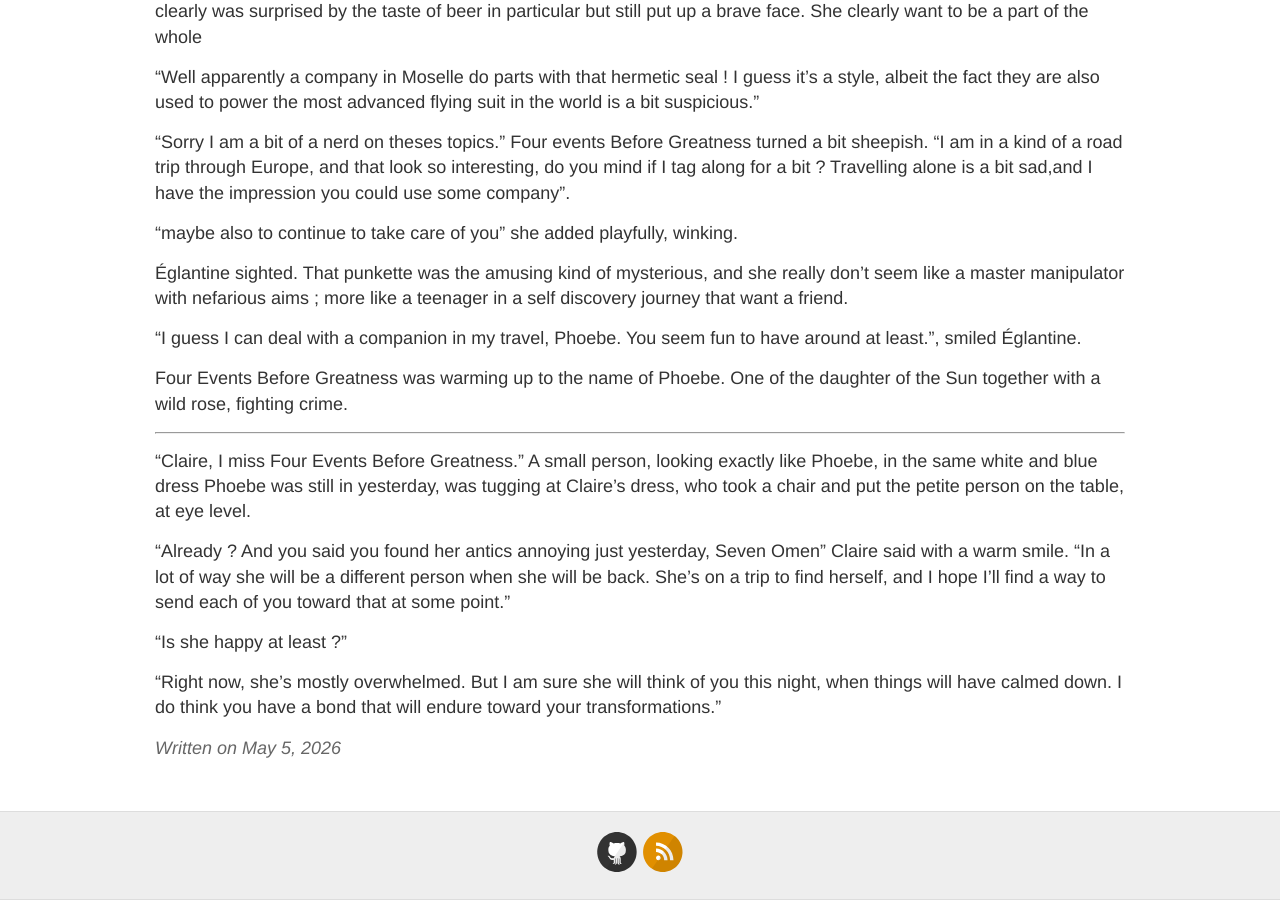
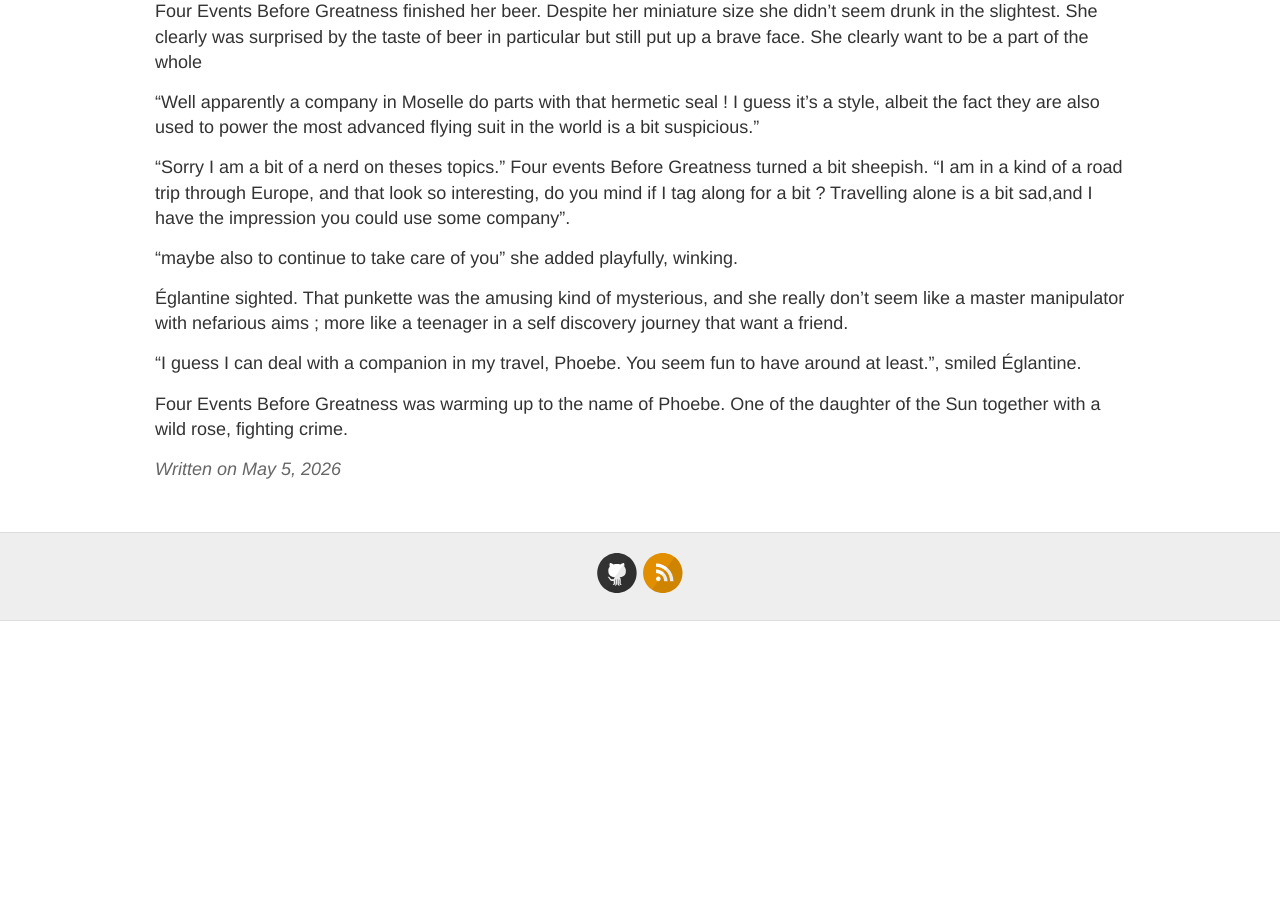
Before and after one commit to TheLazyHase/TheLazyHase.github.io, a Jekyll site: the page built from _posts/2026-05-05-chapter-2.md, in a window 1280 px wide and 900 px high, scrolled down 6167 px. Built offline with Jekyll 4.4.1, drawn with Linux system fonts in a browser that asks for light colours; comment, search, counter and statistics services are not loaded; after the commit the page ends 6788 px from its top, so only the background shows below that; some of the changed text lies outside the part shown.

Commit message:
Chapter 2 finished

```diff
--- a/_posts/2026-05-05-chapter-2.md
+++ b/_posts/2026-05-05-chapter-2.md
@@ -9,7 +9,7 @@
 Life is too short to hide inside
 ================================
 
-Behind the dark water one could start to see long, metallic forms and mounds of bodies littering the ocean.
+The moon was advancing slowly but inexorably between the constellation. Something had been set in motions and will not be stopped. She hoped she aimed true.
 
 ---
 
@@ -148,13 +148,3 @@
 "I guess I can deal with a companion in my travel, Phoebe. You seem fun to have around at least.", smiled Églantine.
 
 Four Events Before Greatness was warming up to the name of Phoebe. One of the daughter of the Sun together with a wild rose, fighting crime.
-
----
-
-"Claire, I miss Four Events Before Greatness." A small person, looking exactly like Phoebe, in the same white and blue dress Phoebe was still in yesterday, was tugging at Claire's dress, who took a chair and put the petite person on the table, at eye level.
-
-"Already ? And you said you found her antics annoying just yesterday, Seven Omen" Claire said with a warm smile. "In a lot of way she will be a different person when she will be back. She's on a trip to find herself, and I hope I'll find a way to send each of you toward that at some point."
-
-"Is she happy at least ?"
-
-"Right now, she's mostly overwhelmed. But I am sure she will think of you this night, when things will have calmed down. I do think you have a bond that will endure toward your transformations."
```
